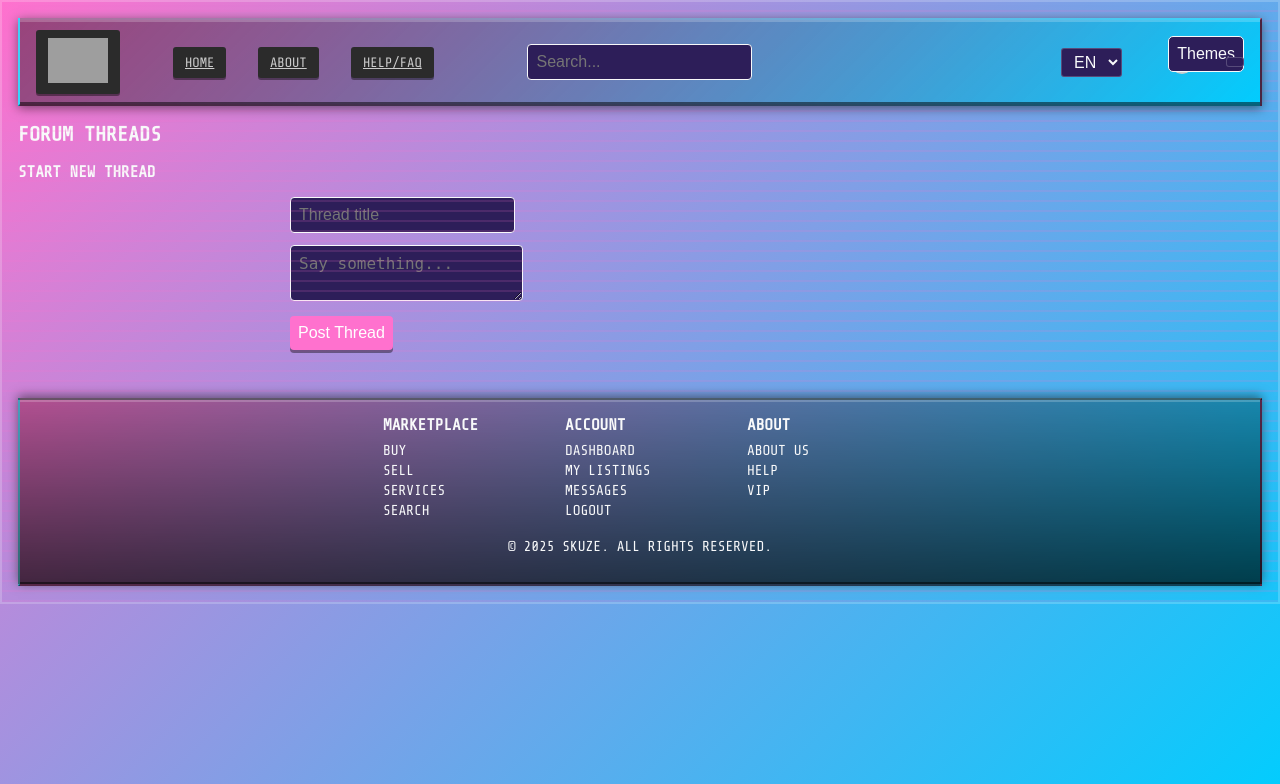
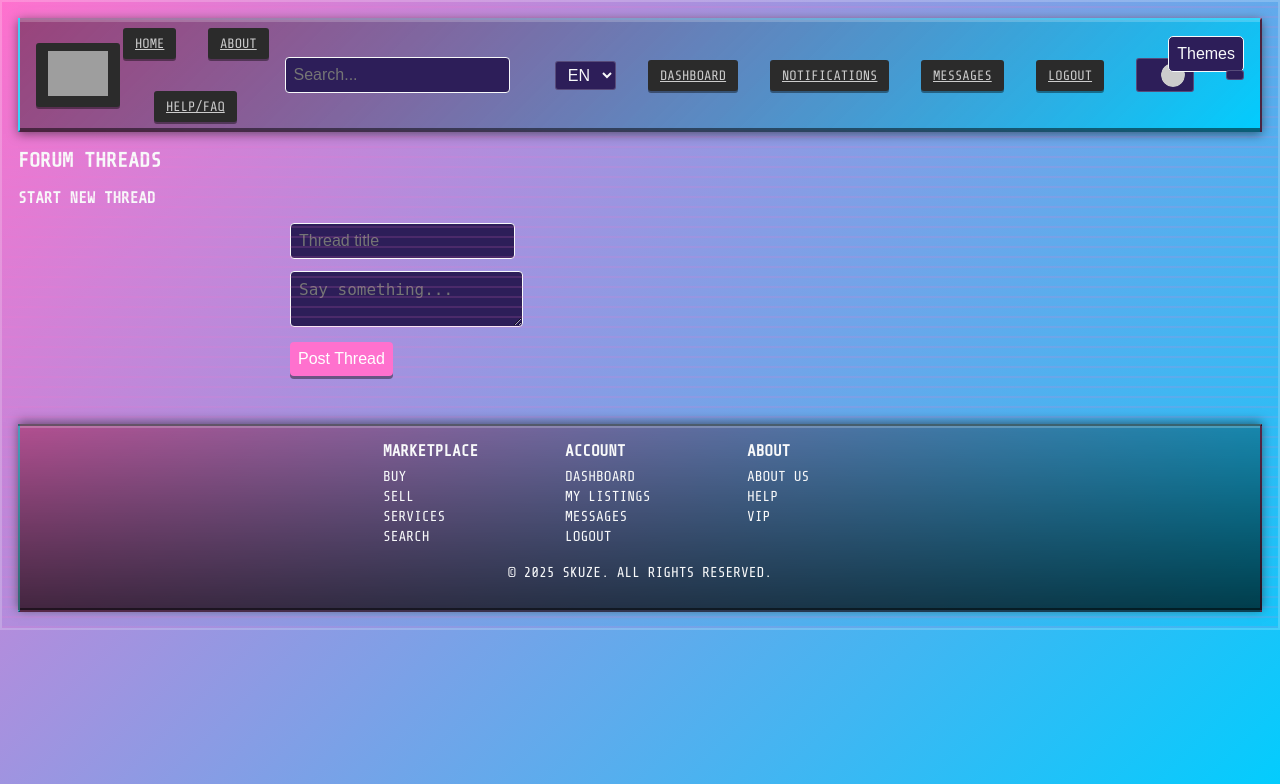
Before and after one commit to gangdolph/S1t3, a PHP site: page /forum/index.php in a window 1280 px wide. Shown: the top 784 px of the page. Run offline with PHP 8.4, Linux system fonts and the light colour scheme; the visitor is signed in with stand-in values (Sample User, id 1); data that the repository does not hold is empty; grey boxes are pictures that could not be loaded.

Commit message:
Restore header buttons

```diff
--- a/assets/style.css
+++ b/assets/style.css
@@ -448,7 +448,7 @@ footer:hover {
 .header-right ul {
   display: grid;
   grid-auto-flow: column;
-  grid-template-columns: repeat(4, auto);
+  grid-auto-columns: auto;
   align-items: center;
   justify-content: end;
 }
@@ -460,7 +460,8 @@ footer:hover {
 
 header .header-right button,
 header .header-right select,
-header .header-right a {
+header .header-right .user-info,
+header .header-right .cart-link a {
   background: var(--bg);
   border: 1px solid var(--border);
   color: var(--fg);
@@ -470,7 +471,8 @@ header .header-right a {
   box-shadow: none;
 }
 
-header .header-right a {
+header .header-right .user-info,
+header .header-right .cart-link a {
   display: inline-flex;
   align-items: center;
 }
--- a/includes/header.php
+++ b/includes/header.php
@@ -59,14 +59,16 @@ if (!empty($_SESSION['user_id'])) {
           <option value="es">ES</option>
         </select>
       </li>
-      <li class="user-info">
 <?php if (empty($_SESSION['user_id'])): ?>
-        <a href="/login.php">Login</a> /
-        <a href="/register.php">Register</a>
+      <li><a href="/login.php">Login</a></li>
+      <li><a href="/register.php">Register</a></li>
 <?php else: ?>
-        <?= username_with_avatar($conn, $_SESSION['user_id'], $username) ?>
+      <li><a href="/dashboard.php">Dashboard</a></li>
+      <li><a href="/notifications.php">Notifications<?php if (!empty($unread_notifications)): ?><span class="badge"><?= $unread_notifications ?></span><?php endif; ?></a></li>
+      <li><a href="/messages.php">Messages<?php if (!empty($unread_messages)): ?><span class="badge"><?= $unread_messages ?></span><?php endif; ?></a></li>
+      <li><a href="/logout.php">Logout</a></li>
+      <li class="user-info"><?= username_with_avatar($conn, $_SESSION['user_id'], $username) ?></li>
 <?php endif; ?>
-      </li>
       <li class="cart-link">
         <a href="/checkout.php">
           <img src="/assets/cart.svg" alt="Cart">
```
